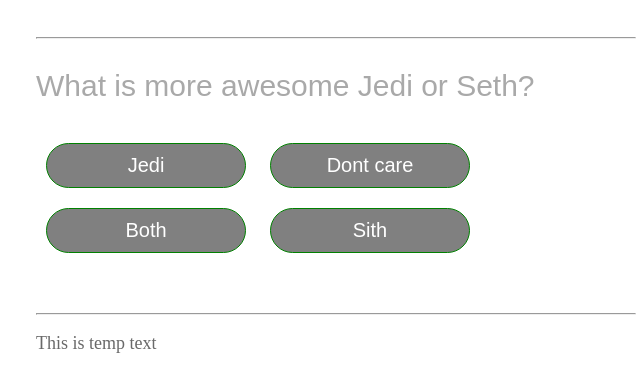
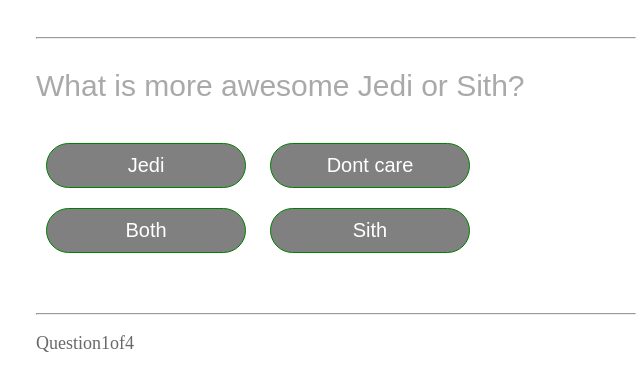
Before and after one commit to romulussenter/javascript-quiz, a plain HTML site: page index.html in a window 1280 px wide. Shown: the part 136-523 px from the top of the page, 304-944 px from the left. Drawn offline with Linux system fonts and the light colour scheme.

Commit message:
Made some corrections toward the questions and added a progress fuction so it will total your score.

```diff
--- a/app.js
+++ b/app.js
@@ -15,6 +15,8 @@ function populate(){
             guess("btn" + i, choices [i]);
         }
 
+        showProgress();
+
     }
 };
 
@@ -24,6 +26,13 @@ function guess(id, guess) {
          quiz.guess(guess);
          populate();
         }
+};
+
+function showProgress(){
+    var currentQuestionNumber = quiz.questionIndex + 1;
+    var element =document.getElementById("progress");
+    element.innerHTML = "Question" + currentQuestionNumber + "of" + quiz.questions.length;
+
 }
 
 function showScores() {
@@ -33,13 +42,13 @@ function showScores() {
     element.innerHTML = gameOverHTML;
 
 
-}
+};
 
 var questions = [
-    new Question('What is more awesome Jedi or Seth?',['Jedi','Dont care','Both','Sith'],'Sith'),
-    new Question('What planet are you from?'['Eath','Mars', 'I have no clue', 'Venous'],'Mars'),
-    new Question('What color is the sky'['Red','Green','Blue','White'],'Red'),
-    new Question('How cool am I?'['Not that cool', 'Pretty awesome','Alright', 'Who are you?'],'Pretty awesome'),
+    new Question('What is more awesome Jedi or Sith?',['Jedi','Dont care','Both','Sith'],'Sith'),
+    new Question('What planet are you from?',['Earth','Mars', 'I have no clue', 'Venus'],'Mars'),
+    new Question('What color is the sky?',['Red','Green','Blue','White'],'Red'),
+    new Question('How cool am I?',['Not that cool', 'Pretty awesome','Alright', 'Who are you?'],'Pretty awesome'),
 ];
 
 var quiz = new Quiz(questions);
--- a/index.html
+++ b/index.html
@@ -8,6 +8,7 @@
     <title>Javascript Quiz</title>
 </head>
 <body>
+
     <div class="grid">
         <div id="quiz">
             <h1>Quiz</h1>
@@ -24,7 +25,7 @@
 
         <hr style="margin-top: 50px">
         <footer>
-            <p id="progress">This is temp text</p>
+            <p id="progress">Questions x to y</p>
         </footer>
         </div>
 
--- a/quiz_controller.js
+++ b/quiz_controller.js
@@ -18,4 +18,6 @@ Quiz.prototype.guess = function(answer){
     if(this.getQuestionIndex().correctAnswer(answer)){
         this.score++;
     }
+
+    this.questionIndex++;
 }
```
